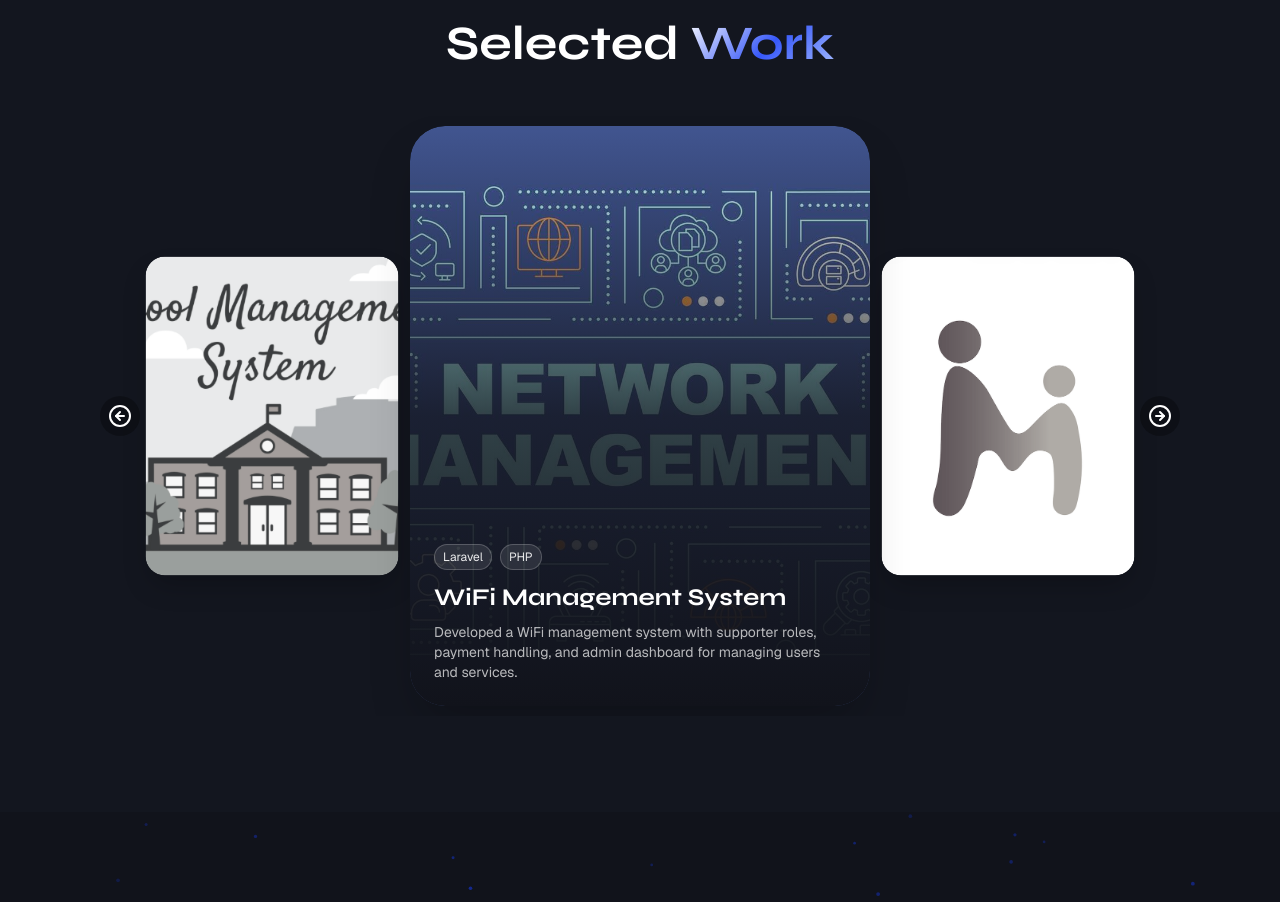
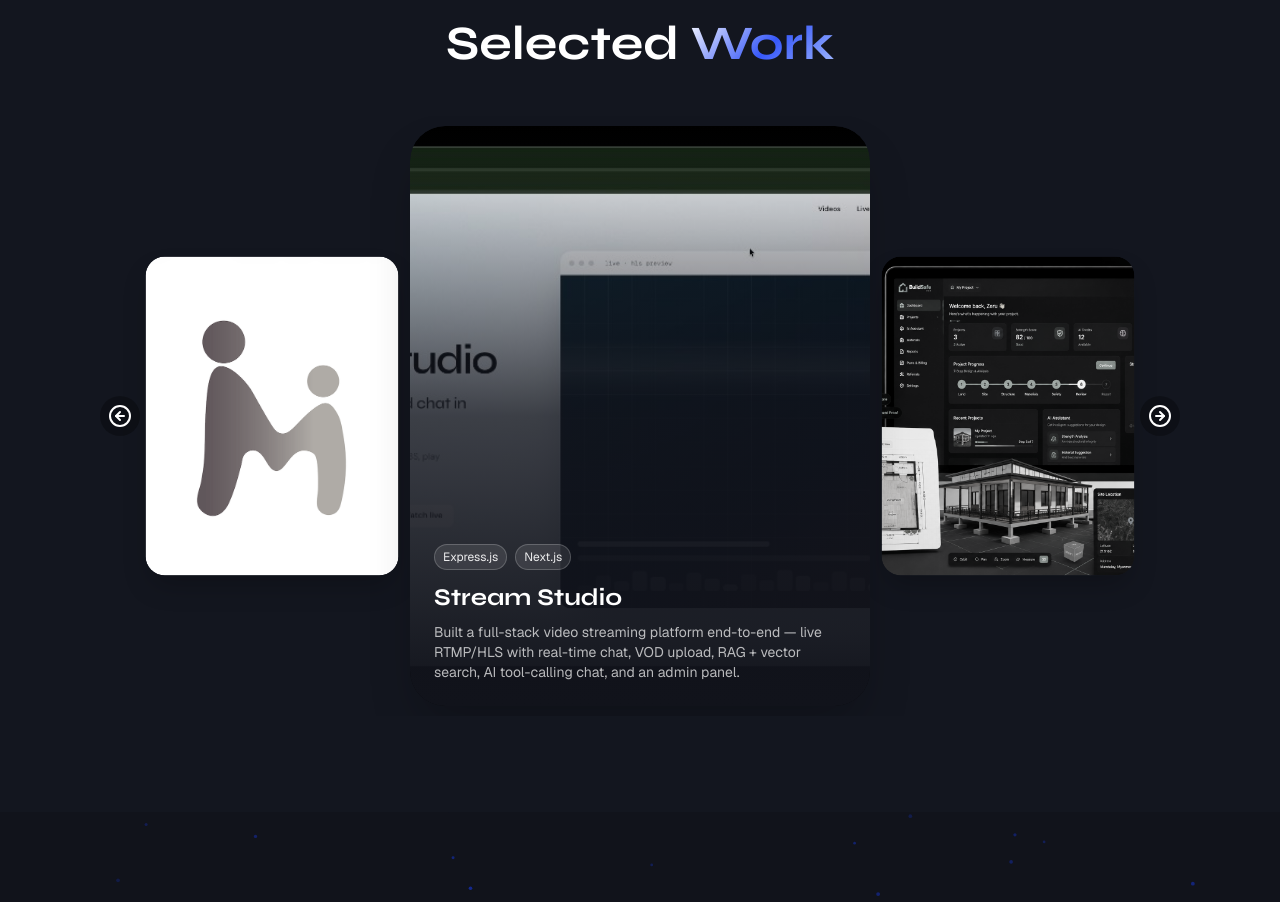
Before and after one commit to zeru28112001/zeru_portfolio, a Next.js app: page / in a window 1280 px wide. Shown: the part 1163-2065 px from the top of the page. Built offline with nearby package versions, Linux system fonts and the light colour scheme.

Commit message:
feat:add project

```diff
--- a/src/data/portfolio.ts
+++ b/src/data/portfolio.ts
@@ -27,6 +27,73 @@ export type Project = {
 };
 
 export const PROJECTS: Project[] = [
+  {
+    id: 11,
+    title: "BuildSafe Hub",
+    brand: "TanStack Start + Supabase",
+    description:
+      "Full-stack structural-safety SaaS for pre-construction building design — multi-step project intake, live strength scoring, 3D floor plans, AI-assisted analysis, and MMK plan checkout with payment-proof review.",
+    longDescription:
+      "Built BuildSafe end-to-end as a TanStack Start (React SSR) + Supabase app for safer building design before groundbreaking. Users create projects through a 7-step wizard (land, structure, materials, safety), map sites with Leaflet, edit interactive 3D / floor-plan layouts (Three.js), and get deterministic structural strength scores plus Myanmar-focused geo-hazard checks. Added Free/Pro entitlements, referral AI credits, material cost estimates, bilingual EN/MY UX, and a manual payment-proof flow (bank/mobile methods) reviewed in admin and via Telegram approve/reject. Also shipped an admin ops panel (users, projects, plans, payments, materials, audit logs) with RLS-backed Postgres, private blueprint/payment Storage uploads, and edge functions for AI assistant actions.",
+    features: [
+      "7-step project wizard — land/site, structural inputs, materials, safety checklist, draft saves to Supabase",
+      "Interactive design tools — Leaflet GPS picker, Three.js 3D building preview, floor-plan editor with L-shape rooms",
+      "Structural intelligence — live strength scoring, predictive hazard checklist, exportable safety & analysis reports",
+      "AI assistant flows — strength, materials, design generation, furniture layout (edge function + persisted analyses)",
+      "Subscriptions & referrals — Free/Pro plan gates, MMK pricing, payment-proof upload, Telegram two-way review",
+      "Cost & catalog — material quantities × unit prices, bilingual material/category names, BOM/CSV exports",
+      "Admin operations — users, projects, plans, payment methods/reviews, referrals, AI logs, audit trail",
+      "Platform work — Supabase Auth + device/IP throttle, RLS, private Storage uploads, TanStack Query + Zod forms",
+    ],
+    tags: [
+      "TanStack Start",
+      "React",
+      "TypeScript",
+      "Supabase",
+      "PostgreSQL",
+      "Three.js",
+      "Leaflet",
+      "TanStack Query",
+      "Zod",
+      "Tailwind CSS",
+    ],
+    imageUrl: "/projects/buildsafe.png",
+  },
+  {
+    id: 10,
+    title: "Stream Studio",
+    brand: "Express + Next.js",
+    description:
+      "Built a full-stack video streaming platform end-to-end — live RTMP/HLS with real-time chat, VOD upload, RAG + vector search, AI tool-calling chat, and an admin panel.",
+    longDescription:
+      "Designed and shipped Stream Studio as a solo full-stack project: Express.js REST API + Socket.io backend, Next.js App Router frontend, and MongoDB with Prisma. Live streaming uses Nginx-RTMP ingest, stream-key validation via webhooks, HLS playback (hls.js), and ephemeral Socket.io chat with viewer counts and owner studio controls. VOD covers Multer uploads, FFmpeg thumbnails, local @xenova/transformers embeddings, and MongoDB Atlas vector search. AI layer includes RAG (`POST /api/rag/query` — retrieve similar content then answer via OpenRouter or template fallback) and an LLM tool-calling chat (`POST /api/chat`) for semantic search, watchlist add/remove, and watch history. Also implemented an MCP stdio server exposing the same AI tools (search, watchlist, history) for external clients like Cursor. Additional work: JWT auth, follow/live notifications, admin (users, content, streams, settings), plus TanStack Query + Zod on key frontend paths.",
+    features: [
+      "Live streaming — OBS/Streamlabs RTMP ingest, Nginx-RTMP → HLS, on_publish stream-key validation, owner studio",
+      "Real-time chat — Socket.io rooms, viewer count / peak viewers, chat mute, stream-end chat clear",
+      "VOD pipeline — Multer local upload, FFmpeg thumbnail extract, Content embeddings",
+      "RAG — embed query, Atlas / local vector retrieve, OpenRouter natural-language answer (`/api/rag/query`)",
+      "AI chat + tools — OpenRouter tool loop: search_similar_content, add/remove watchlist, get_watch_history",
+      "MCP server — stdio tools mirroring the same AI/watchlist actions for Cursor / MCP clients",
+      "Social & alerts — follow creators, persisted live-start notifications + realtime bell",
+      "Admin panel — ban/unban/delete users, hide/delete content, force-end streams, AI/chat/upload settings",
+    ],
+    tags: [
+      "Express.js",
+      "Next.js",
+      "Prisma",
+      "MongoDB",
+      "Socket.io",
+      "Nginx-RTMP",
+      "HLS",
+      "RAG",
+      "Vector Search",
+      "OpenRouter",
+      "MCP",
+      "TanStack Query",
+      "Zod",
+    ],
+    imageUrl: "/projects/stream-studio.png",
+  },
   {
     id: 9,
     title: "MyTogether Admin & API",
```
Also changed, not shown: public/projects/buildsafe.png (added), public/projects/stream-studio.png (added).
